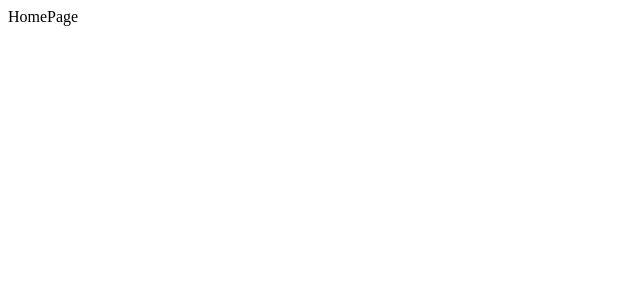
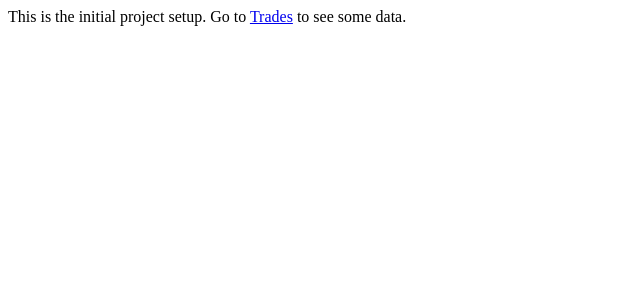
Before and after one commit to AdamK18/crypto-predict-frontend, a Next.js app: page / in a window 1280 px wide. Shown: the top 300 px of the page, without its empty margins (0-640 px from the left). Built offline with nearby package versions, Linux system fonts and the light colour scheme.

Commit message:
changed some text to test CI/CD

```diff
--- a/pages/index.js
+++ b/pages/index.js
@@ -1,7 +1,11 @@
 import React from 'react';
 
 const HomePage = () => {
-  return <div>HomePage</div>;
+  return (
+    <div>
+      This is the initial project setup. Go to <a href='/api/trades'>Trades</a> to see some data.
+    </div>
+  );
 };
 
 export default HomePage;
```
